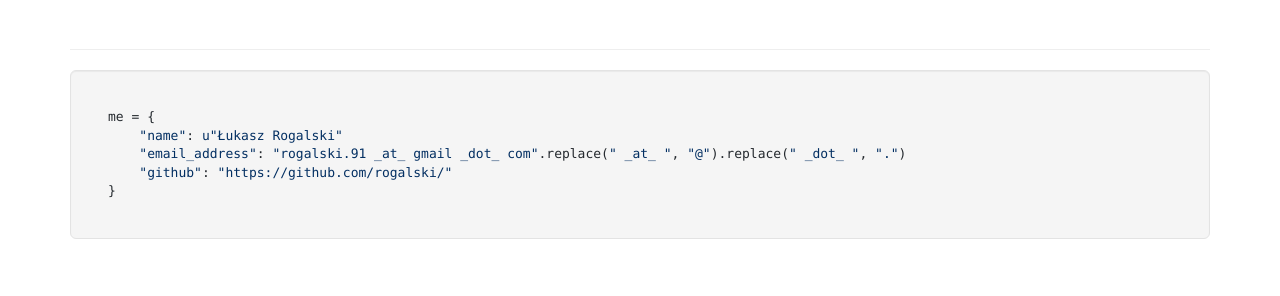
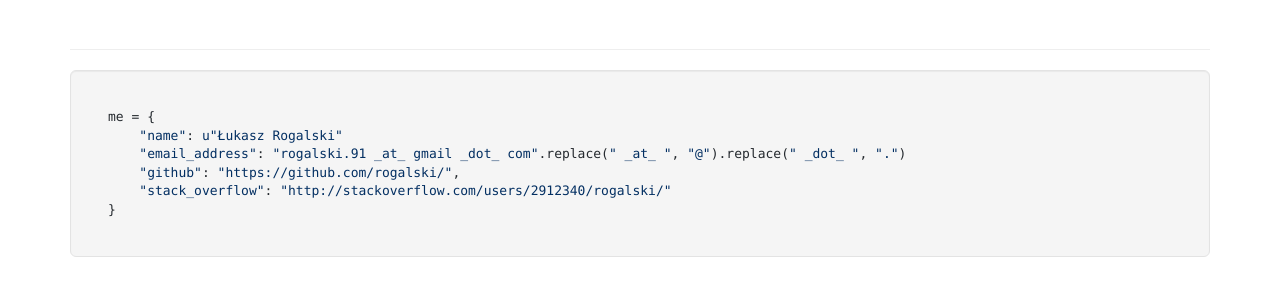
Before and after one commit to rogalski/rogalski.github.io, a plain HTML site: page index.html in a window 1280 px wide. Drawn offline with nearby package versions, Linux system fonts and the light colour scheme.

Commit message:
add SO on homepage

```diff
--- a/index.html
+++ b/index.html
@@ -17,7 +17,8 @@
         <pre class="well well-lg"><code class="python">me = {
     "name": u"Łukasz Rogalski"
     "email_address": "rogalski.91 _at_ gmail _dot_ com".replace(" _at_ ", "@").replace(" _dot_ ", ".")
-    "github": "<a href="https://github.com/rogalski/">https://github.com/rogalski/</a>"
+    "github": "<a href="https://github.com/rogalski/">https://github.com/rogalski/</a>",
+    "stack_overflow": "<a href="http://stackoverflow.com/users/2912340/rogalski/">http://stackoverflow.com/users/2912340/rogalski/</a>"
 }</code></pre>
         </div>
     </div>
```
